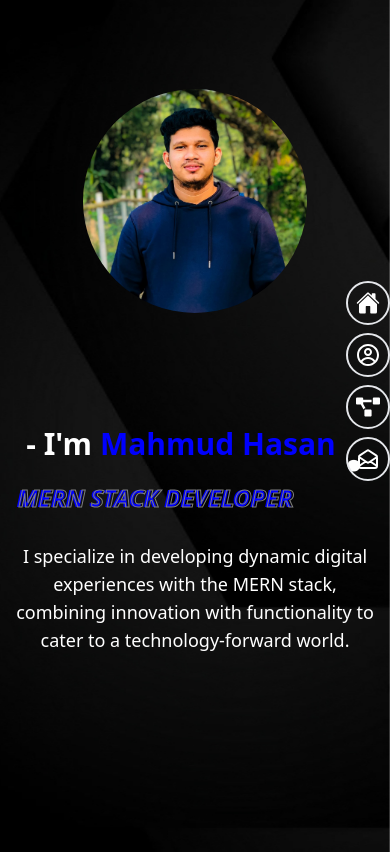
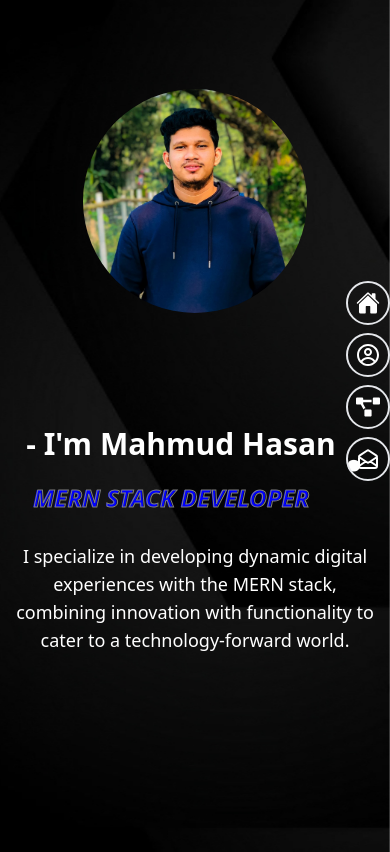
Before and after one commit to mahmudhasan07/Mahmud-portifolio, a React (Vite) app: page / in a window 390 px wide. Built offline with nearby package versions, Linux system fonts and the light colour scheme.

Commit message:
home page responsive complete

```diff
--- a/src/components/Home/Home.css
+++ b/src/components/Home/Home.css
@@ -58,30 +58,9 @@
     }
 }
 
-#field {
-    -webkit-text-stroke-width: 1px;
-    -webkit-text-stroke-color: grey;
-    color: transparent;
-    position: absolute;
-    width: 700px;
-    top: 0;
-    left: 2px;
-    /* border: 2px solid; */
-
-}
-
 #zoom {
     font-size: 70px;
     animation: zoomin 1s infinite;
-}
-
-#name {
-    /* border: 2px solid;
-    width: 510px;
-    overflow: hidden;
-    animation: textslice 5s infinite alternate steps(40);
-    white-space: nowrap; */
-    color: blue;
 }
 
 /* @keyframes textslice {
@@ -111,12 +90,26 @@
 
 #text-slide {
     /* border: 2px solid; */
-    width: 700px;
-    /* position: absolute; */
+    /* width: 100px; */
+    position: relative;
     color: blue;
+    /* border: 2px solid green; */
     overflow: hidden;
     animation: textslide 5s infinite alternate steps(30);
     white-space: nowrap;
+}
+
+#field {
+    -webkit-text-stroke-width: 1px;
+    -webkit-text-stroke-color: grey;
+    color: transparent;
+    position: absolute;
+    width: 100%;
+    top: 0;
+    left: 1px;
+    /* border: 2px solid yellow; */
+    /* border: 2px solid; */
+
 }
 
 /* @media only screen and (min-width: 1024px){
@@ -126,25 +119,25 @@
 } */
 
 
-@media screen and (max-width: 768px) {
+/* @media screen and (max-width: 768px) {
     #text-slide {
-        width: 550px;
+        width: fit-content;
     }
 
     #field {
-        width: 500px;
+        width: fit-content;
     }
 }
 
 @media screen and (max-width: 430px) {
     #text-slide {
-        width: 355px;
+        width: fit-content;
     }
 
     #field {
-        width: 320px;
+        width: fit-content;
     }
-}
+} */
 
 @keyframes textslide {
     from {
@@ -152,7 +145,7 @@
     }
 
     to {
-        width: 100;
+        width: 100%;
     }
 }
 
--- a/src/components/Home/Home.jsx
+++ b/src/components/Home/Home.jsx
@@ -35,15 +35,15 @@
             data-aos-easing="ease-in-sine"
             data-aos-delay="1000"
             data-aos-duration="3000"
-            className="lg:my-auto  lg:p-0 ">
+            className="lg:my-auto ">
                     <div>
-                    <p  className="lg:text-6xl  md:text-5xl justify-center  text-3xl mb-5 font-bold flex gap-2 text-white">
+                    <p  className="lg:text-6xl  md:text-5xl justify-center  text-3xl mb-5 font-extrabold flex gap-2 text-white">
                       - I'm  <p id="name" className="">Mahmud Hasan</p><span className="" id="zoom">.</span>
                     </p>
 
                     </div>
-                    <div className="lg:text-5xl lg:p-0 italic   lg:ml-4  mx-auto  md:text-4xl text-2xl font-extrabold relative lg:w-96 md:w-2/3 w-11/12">
-                        <p id="text-slide" className="">MERN STACK DEVELOPER</p><p id="field" className=" ">MERN STACK DEVELOPER</p>
+                    <div className="lg:text-5xl italic mx-auto  md:text-4xl text-2xl font-extrabold  relative lg:w-11/12 md:w-2/3 w-10/12">
+                        <p id="text-slide" className="">MERN STACK DEVELOPER</p><p id="field" className="">MERN STACK DEVELOPER</p>
                     </div>
                     <div className="lg:w-[700px] text-center   text-white text-lg my-5">
                         <p className="p-2">I specialize in developing dynamic digital experiences with the MERN stack, combining innovation with functionality to cater to a technology-forward world.</p>
```
